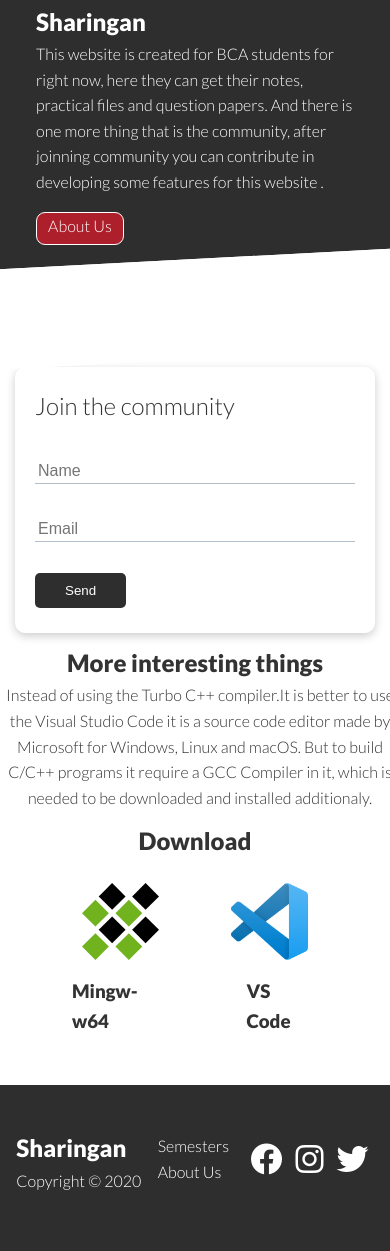
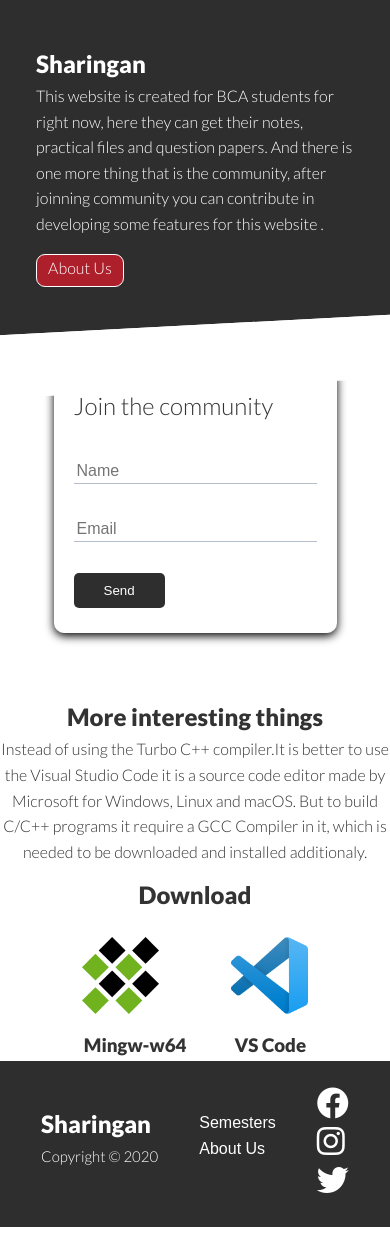
Before and after one commit to prathamspace/BCAnotes.github.io, a plain HTML site: page index.html in a window 390 px wide. Shown: the part 131-1382 px from the top of the page. After the commit the page ends 1358 px from the top, so only its background shows below. Drawn offline with Linux system fonts and the light colour scheme.

Commit message:
mobile responsive

```diff
--- a/Style/footer.css
+++ b/Style/footer.css
@@ -30,3 +30,23 @@
   .social a i {
       color: #fff;
   }
+
+
+  @media(max-width:400px){
+    .footer-logo p{
+      font-size: 15px;
+    }
+    .footer li a{
+      font: status-bar;
+    }
+    .social{
+      margin-top: 0;
+      flex-direction: column;
+      justify-content: center;
+    height: 163px;
+}
+
+    .social a{
+      margin: 2px 0px;
+    }
+  }
--- a/Style/main-home.css
+++ b/Style/main-home.css
@@ -193,3 +193,28 @@
       text-align: center;
     }
   }
+
+  @media (max-width:400px)
+  {
+    .showcase::before,
+     .showcase::after{
+      top: 456px;
+      height: 63px;
+     }
+
+     .card{
+       margin: 20px auto;
+       width: 283px;
+       box-shadow: 0 3px 10px rgb(0 0 0);
+     }
+     .feature-heading{
+      margin-top: 80px;
+
+     }
+     .feature p{
+       width: auto;
+     }
+     .heading {
+      margin: 0 24px;
+     }
+  }
--- a/Style/navbar.css
+++ b/Style/navbar.css
@@ -38,7 +38,7 @@
     color: whitesmoke;
     background-color: var(--primary-color);
     min-width: 182px;
-
+    z-index: 4;
     box-shadow: inset 0px 0px 15px 1px;
     border-radius: 12px;
     overflow: scroll;
--- a/index.html
+++ b/index.html
@@ -123,12 +123,12 @@
           </div>
           <nav class="footer-nav">
               <ul class="color">
-                  <li><a href="#">Semesters</a> </li>
+                  <li><a href="./semesters/first_semester.html">Semesters</a> </li>
 
                   <li><a href="#">About Us</a></li>
               </ul>
           </nav>
-          <div class="social">
+          <div class="social flex">
              <a href="">
                  <i class="fab fa-facebook fa-2x"></i>
              </a>
```
